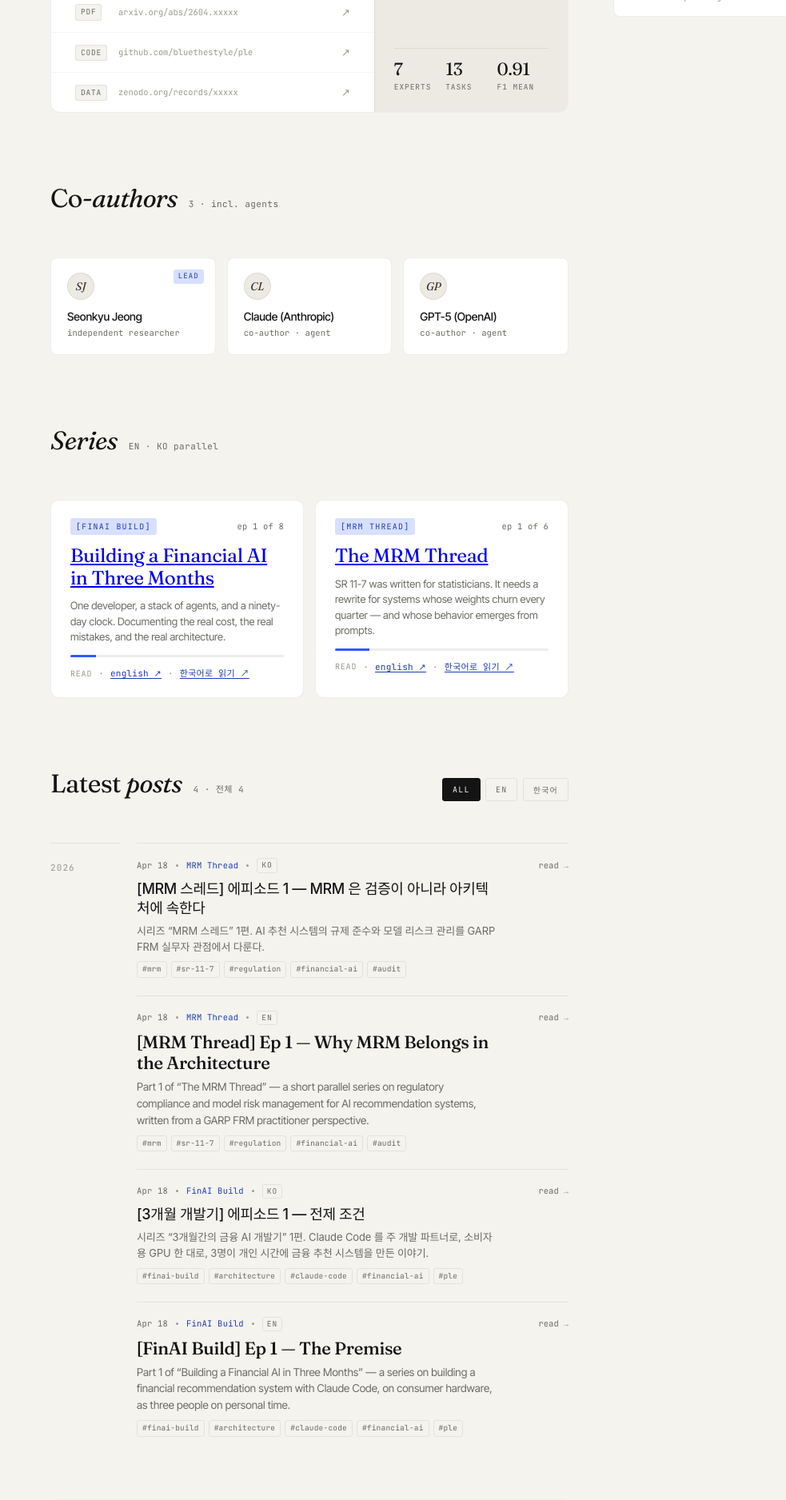
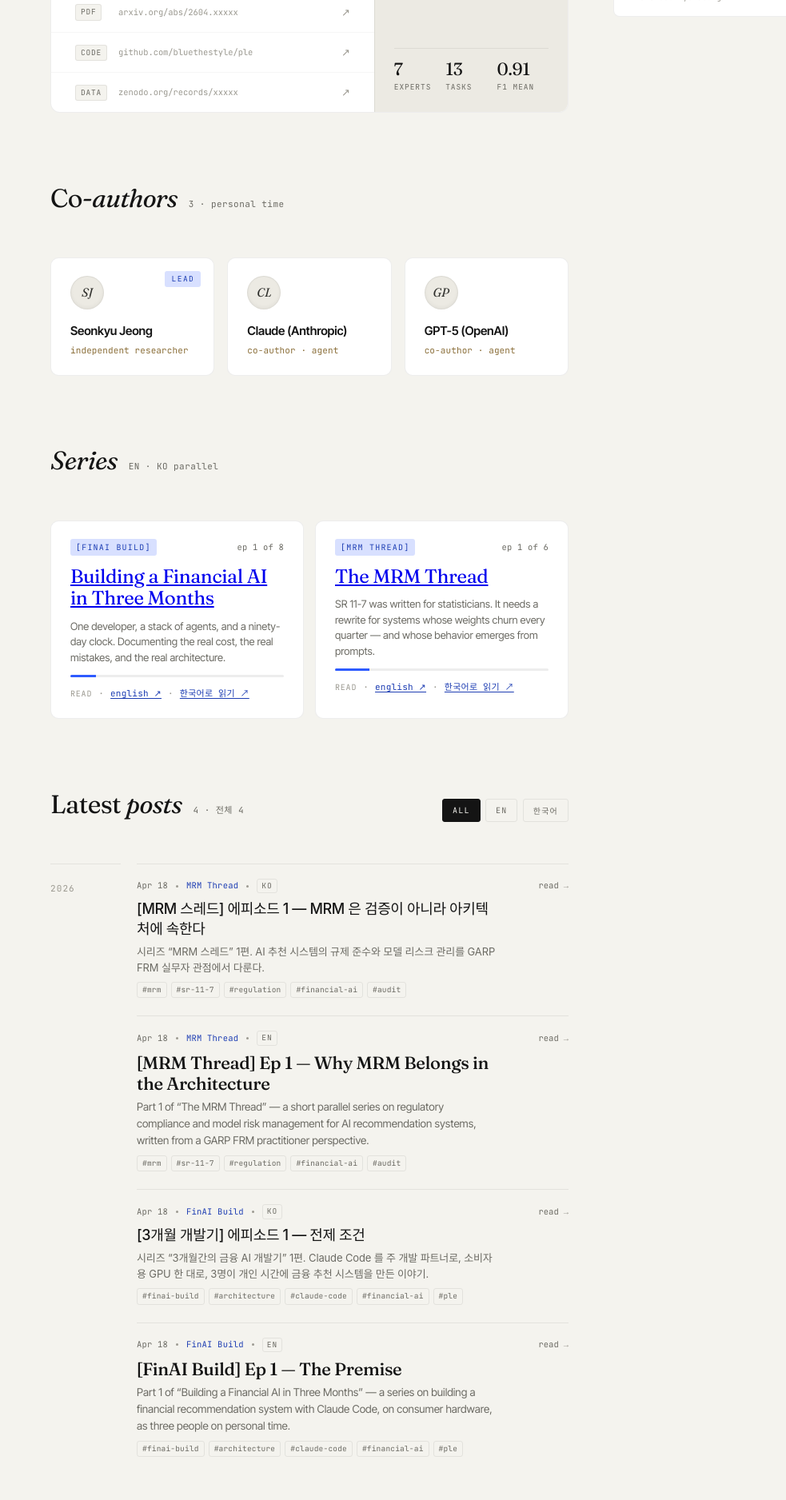
Before and after one commit to bluethestyle/bluethestyle.github.io, a Jekyll site: the page built from index.html, in a window 1280 px wide. Shown: the part 1171-3047 px from the top of the page at 80% size, without its empty margins (297-1280 px from the left). Built offline with Jekyll 4.4.1, drawn with Linux system fonts in a browser that asks for light colours; some web fonts are replaced.

Commit message:
design(coauthors): polish to match prototype (larger card, LEAD badge, warm brown role text)
- Card: padding 18\u219222px, border-radius 8\u219210px, gap 14\u219216px,
  subtle hover lift + border-color tint
- Initial circle: 32\u219240px, inset shadow for depth, larger italic
  Fraunces character
- LEAD badge: uppercase 'LEAD' (was 'lead') with wider tracking,
  stays top-right
- Name: bump to 15px / 600 weight, locked to sans family
- Role: warm brown (#8B6F3A) mono replacing plain muted gray,
  matching prototype's tan tint; dark-mode variant #C9A15A
- Caption: 'N \u00b7 incl. agents' \u2192 'N \u00b7 personal time' per prototype
- Mobile: grid collapses to single column under 820px

Co-Authored-By: Claude Opus 4.7 (1M context) <noreply@anthropic.com>

```diff
--- a/_layouts/home.html
+++ b/_layouts/home.html
@@ -45,7 +45,7 @@ layout: default
 {%- if site.data.coauthors -%}
 <section class="bts-block">
   <div class="bts-sec-head">
-    <div class="l"><h2 class="title">Co-<em>authors</em></h2><span class="count">{{ site.data.coauthors | size }} · incl. agents</span></div>
+    <div class="l"><h2 class="title">Co-<em>authors</em></h2><span class="count">{{ site.data.coauthors | size }} · personal time</span></div>
   </div>
   <div class="bts-authors">
     {% for a in site.data.coauthors %}
--- a/assets/css/site.css
+++ b/assets/css/site.css
@@ -777,34 +777,50 @@ html[data-mode="dark"] .bts-mode-btn .i-moon { display: block; }
 }
 
 /* ============ CO-AUTHORS ============ */
-.bts-authors { display: grid; grid-template-columns: repeat(3, 1fr); gap: 14px; }
+.bts-authors { display: grid; grid-template-columns: repeat(3, 1fr); gap: 16px; }
 .bts-author {
-  padding: 18px 20px;
+  padding: 22px 24px;
   background: var(--surface);
   border: 1px solid var(--hair);
-  border-radius: 8px;
+  border-radius: 10px;
   position: relative;
+  transition: border-color 0.12s, transform 0.2s;
+}
+.bts-author:hover {
+  border-color: var(--muted-2);
+  transform: translateY(-1px);
 }
 .bts-author.lead::before {
-  content: "lead";
-  position: absolute; top: 14px; right: 14px;
-  font-family: var(--mono); font-size: 9px;
-  letter-spacing: 0.12em; text-transform: uppercase;
+  content: "LEAD";
+  position: absolute; top: 16px; right: 16px;
+  font-family: var(--mono); font-size: 9.5px;
+  letter-spacing: 0.16em;
   color: var(--accent-ink);
   background: var(--accent-soft);
-  padding: 2px 6px; border-radius: 3px;
+  padding: 3px 8px; border-radius: 3px;
 }
 .bts-author .init {
-  width: 32px; height: 32px; border-radius: 50%;
+  width: 40px; height: 40px; border-radius: 50%;
   background: var(--bg-2); border: 1px solid var(--hair);
   display: flex; align-items: center; justify-content: center;
-  font-family: var(--display); font-size: 14px; font-style: italic;
-  color: var(--ink-2); margin-bottom: 10px;
+  font-family: var(--display); font-size: 15px; font-style: italic;
+  color: var(--ink-2); margin-bottom: 16px;
+  box-shadow: inset 0 -2px 4px rgba(20,20,20,0.04);
 }
-.bts-author .nm { font-size: 14px; font-weight: 500; color: var(--ink); letter-spacing: -0.01em; margin-bottom: 3px; }
+.bts-author .nm {
+  font-family: var(--sans);
+  font-size: 15px; font-weight: 600; color: var(--ink);
+  letter-spacing: -0.01em; margin-bottom: 5px;
+}
 .bts-author .rl {
-  font-family: var(--mono); font-size: 10.5px;
-  color: var(--muted); letter-spacing: 0.01em; text-transform: lowercase;
+  font-family: var(--mono); font-size: 11px;
+  color: #8B6F3A; letter-spacing: 0.01em;
+  line-height: 1.45;
+}
+html[data-mode="dark"] .bts-author .rl { color: #C9A15A; }
+
+@media (max-width: 820px) {
+  .bts-authors { grid-template-columns: 1fr; }
 }
 
 /* ============ SERIES (home grid, distinct from sidebar mini) ============ */
```
